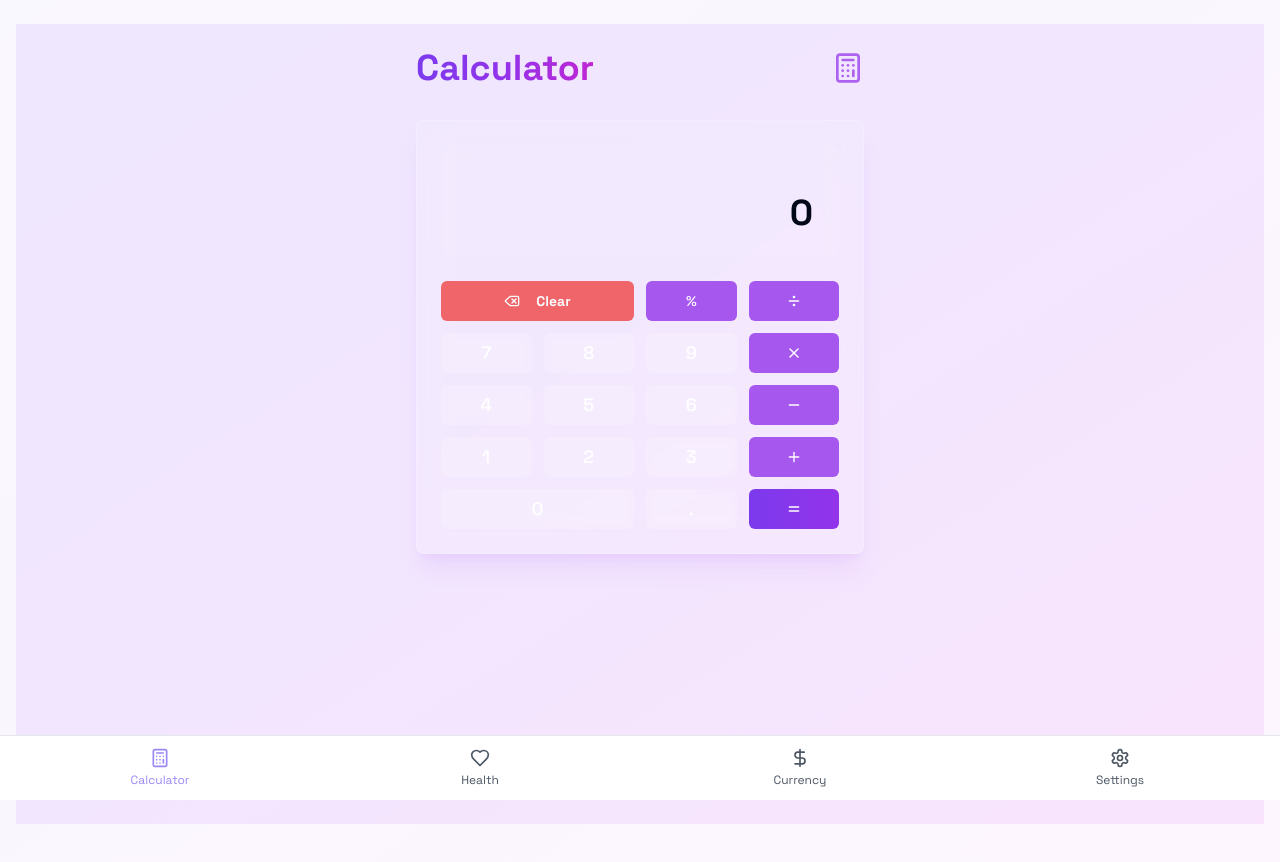
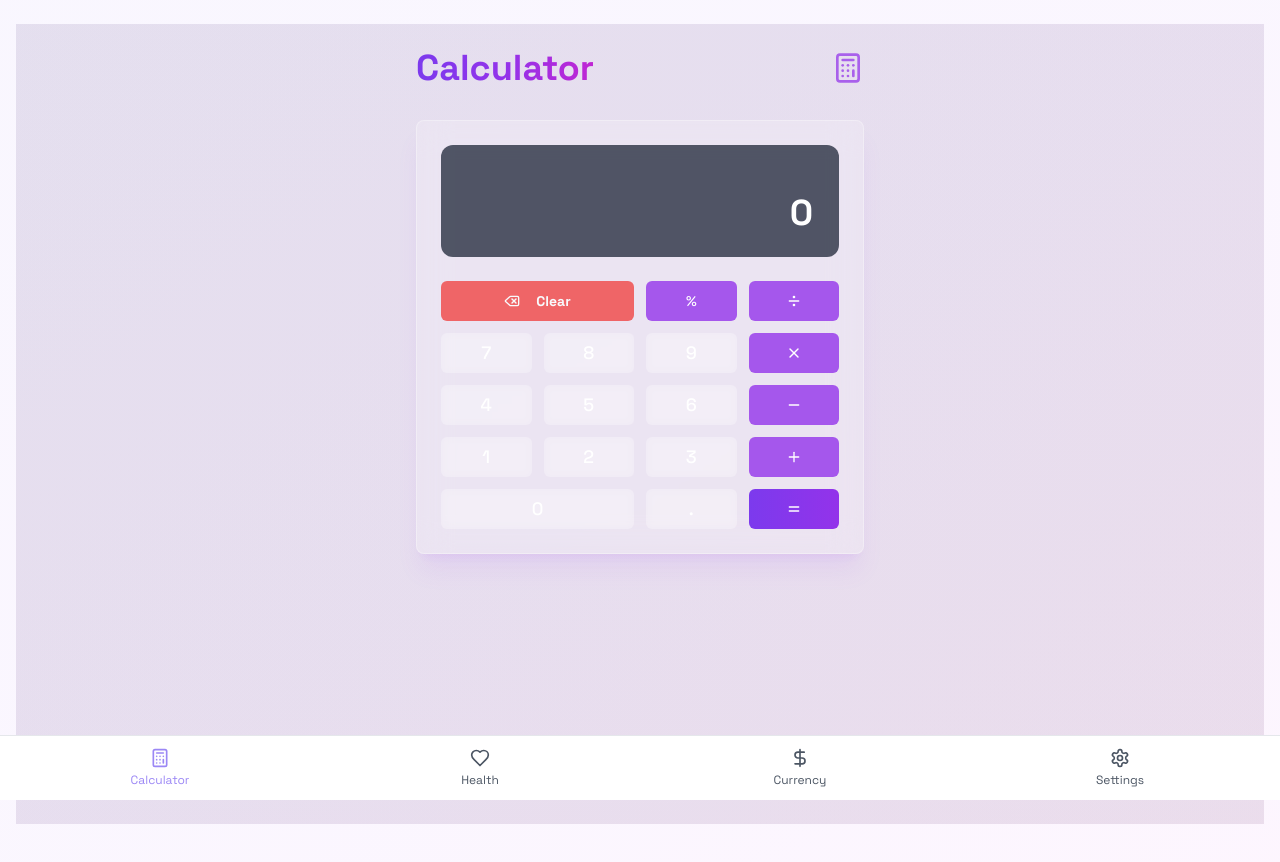
Before and after one commit to sushmamswamy/shub-modern-utility-app, a React (Vite) app: page /calculator in a window 1280 px wide. Shown: the top 862 px of the page. Built offline with nearby package versions, Linux system fonts and the light colour scheme.

Commit message:
Fix: Improve calculator number visibility
Change the calculator number button text color to improve visibility.

```diff
--- a/src/pages/Calculator.tsx
+++ b/src/pages/Calculator.tsx
@@ -33,7 +33,7 @@ const Calculator = () => {
   };
 
   return (
-    <div className="min-h-screen bg-gradient-to-br from-violet-500/10 via-purple-500/10 to-fuchsia-500/10 p-6 font-['Space_Grotesk']">
+    <div className="min-h-screen bg-gradient-to-br from-violet-950/10 via-purple-950/10 to-fuchsia-950/10 p-6 font-['Space_Grotesk']">
       <div className="max-w-md mx-auto space-y-8">
         <div className="flex items-center justify-between animate-fade-in">
           <h1 className="text-4xl font-bold bg-gradient-to-r from-violet-600 via-purple-600 to-fuchsia-600 bg-clip-text text-transparent">
@@ -42,12 +42,12 @@ const Calculator = () => {
           <CalcIcon className="h-8 w-8 text-purple-600 animate-pulse" />
         </div>
 
-        <Card className="backdrop-blur-lg bg-white/10 border border-white/20 p-6 shadow-xl shadow-purple-500/10">
-          <div className="bg-white/5 rounded-xl p-6 mb-6">
+        <Card className="backdrop-blur-lg bg-white/20 border border-white/30 p-6 shadow-xl shadow-purple-500/10">
+          <div className="bg-slate-900/70 rounded-xl p-6 mb-6">
             <div className="text-sm text-purple-300 h-6 text-right animate-slide-right">
               {equation}
             </div>
-            <div className="text-4xl font-bold tracking-wider text-right animate-slide-left">
+            <div className="text-4xl font-bold tracking-wider text-right text-white animate-slide-left">
               {display}
             </div>
           </div>
@@ -78,7 +78,7 @@ const Calculator = () => {
               <Button
                 key={num}
                 onClick={() => handleNumber(num.toString())}
-                className="bg-white/10 hover:bg-white/20 backdrop-blur-sm text-lg font-medium hover:scale-105 transition-transform"
+                className="bg-white/20 text-white hover:bg-white/30 backdrop-blur-sm text-lg font-medium hover:scale-105 transition-transform"
               >
                 {num}
               </Button>
@@ -94,7 +94,7 @@ const Calculator = () => {
               <Button
                 key={num}
                 onClick={() => handleNumber(num.toString())}
-                className="bg-white/10 hover:bg-white/20 backdrop-blur-sm text-lg font-medium hover:scale-105 transition-transform"
+                className="bg-white/20 text-white hover:bg-white/30 backdrop-blur-sm text-lg font-medium hover:scale-105 transition-transform"
               >
                 {num}
               </Button>
@@ -110,7 +110,7 @@ const Calculator = () => {
               <Button
                 key={num}
                 onClick={() => handleNumber(num.toString())}
-                className="bg-white/10 hover:bg-white/20 backdrop-blur-sm text-lg font-medium hover:scale-105 transition-transform"
+                className="bg-white/20 text-white hover:bg-white/30 backdrop-blur-sm text-lg font-medium hover:scale-105 transition-transform"
               >
                 {num}
               </Button>
@@ -124,19 +124,19 @@ const Calculator = () => {
 
             <Button
               onClick={() => handleNumber("0")}
-              className="col-span-2 bg-white/10 hover:bg-white/20 backdrop-blur-sm text-lg font-medium hover:scale-105 transition-transform"
+              className="col-span-2 bg-white/20 text-white hover:bg-white/30 backdrop-blur-sm text-lg font-medium hover:scale-105 transition-transform"
             >
               0
             </Button>
             <Button
               onClick={() => handleNumber(".")}
-              className="bg-white/10 hover:bg-white/20 backdrop-blur-sm text-lg font-medium hover:scale-105 transition-transform"
+              className="bg-white/20 text-white hover:bg-white/30 backdrop-blur-sm text-lg font-medium hover:scale-105 transition-transform"
             >
               .
             </Button>
             <Button
               onClick={calculate}
-              className="bg-gradient-to-r from-violet-600 to-purple-600 hover:from-violet-700 hover:to-purple-700 hover:scale-105 transition-all duration-300"
+              className="bg-gradient-to-r from-violet-600 to-purple-600 text-white hover:from-violet-700 hover:to-purple-700 hover:scale-105 transition-all duration-300"
             >
               <Equal className="h-4 w-4" />
             </Button>
```
